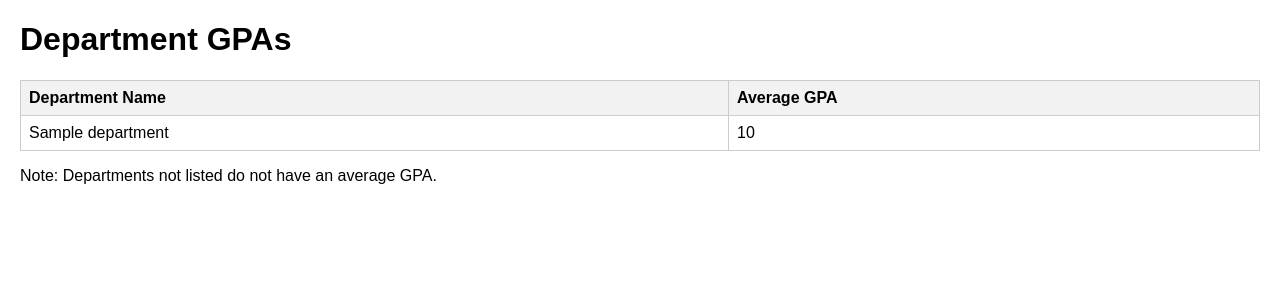
After one commit to cs411-alawini/sp24-cs411-team069-WetshellPengibbons, a Flask app: template app/templates/departments.html in a window 1280 px wide. The commit adds this page. Shown: the top 300 px of the page. Run offline with Flask 3, Linux system fonts and the light colour scheme; the template is opened without the code that fills it: most values are stand-ins (such as "Sample title", 1, 10 or a date in 2020); parts of the project's set-up code (start-up, migrations or seed data) failed here and were passed over.

Commit message:
department gpas

```diff
--- a/app/app.py
+++ b/app/app.py
@@ -182,6 +182,19 @@ def submit_response():
         flash('You must be signed in to submit a response.')
     return redirect(url_for('index'))
 
+@app.route('/departments')
+def departments():
+    with pool.connect() as db_conn:
+
+        with open('queries/Department_AvgGPA.sql', 'r') as file:
+            dep_gpa_sql = file.read()
+        dep_gpa_query = sqlalchemy.text(dep_gpa_sql)
+
+        departments = db_conn.execute(dep_gpa_query).fetchall()
+        return render_template('departments.html', departments=departments)
+
+
+
 @app.route('/delete_account', methods=['POST'])
 def delete_account():
     if 'netid' in session:
--- /dev/null
+++ b/app/templates/departments.html
@@ -0,0 +1,44 @@
+<!DOCTYPE html>
+<html lang="en">
+<head>
+    <meta charset="UTF-8">
+    <meta name="viewport" content="width=device-width, initial-scale=1.0">
+    <title>Department GPAs</title>
+
+    <style>
+        body {
+            font-family: 'Arial', sans-serif;
+            margin: 20px;
+            padding: 0;
+        }
+        table {
+            width: 100%;
+            border-collapse: collapse;
+        }
+        th, td {
+            border: 1px solid #ccc;
+            padding: 8px;
+            text-align: left;
+        }
+        th {
+            background-color: #f2f2f2;
+        }
+    </style>
+</head>
+<body>
+    <h1>Department GPAs</h1>
+    <table>
+        <tr>
+            <th>Department Name</th>
+            <th>Average GPA</th>
+        </tr>
+        {% for department in departments %}
+        <tr>
+            <td>{{ department.DepartmentName }}</td>
+            <td>{{ department.AvgGPA }}</td>
+        </tr>
+        {% endfor %}
+    </table>
+    <p>Note: Departments not listed do not have an average GPA.</p>
+</body>
+</html>
--- a/queries/Department_AvgGPA.sql
+++ b/queries/Department_AvgGPA.sql
@@ -24,4 +24,5 @@ FROM Department d
 LEFT JOIN CourseInfo ci ON d.DepartmentName = ci.DepartmentName
 LEFT JOIN AverageGPA ag ON ci.CourseCode = ag.CourseCode
 GROUP BY d.DepartmentName
+HAVING AvgGPA IS NOT NULL
 ORDER BY AvgGPA DESC;
```
Also changed, not shown: app/templates/index.html (+9 -0 lines).
